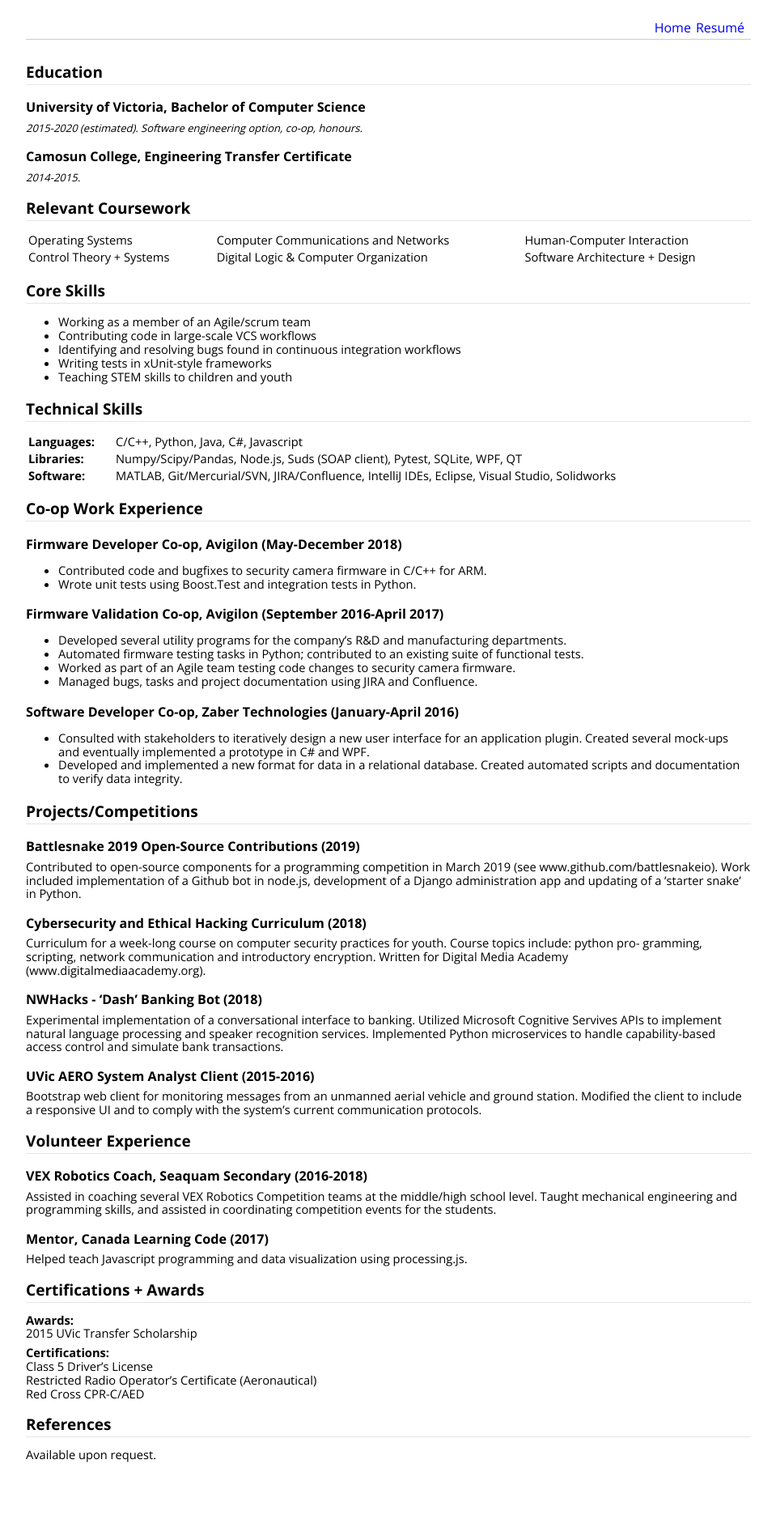
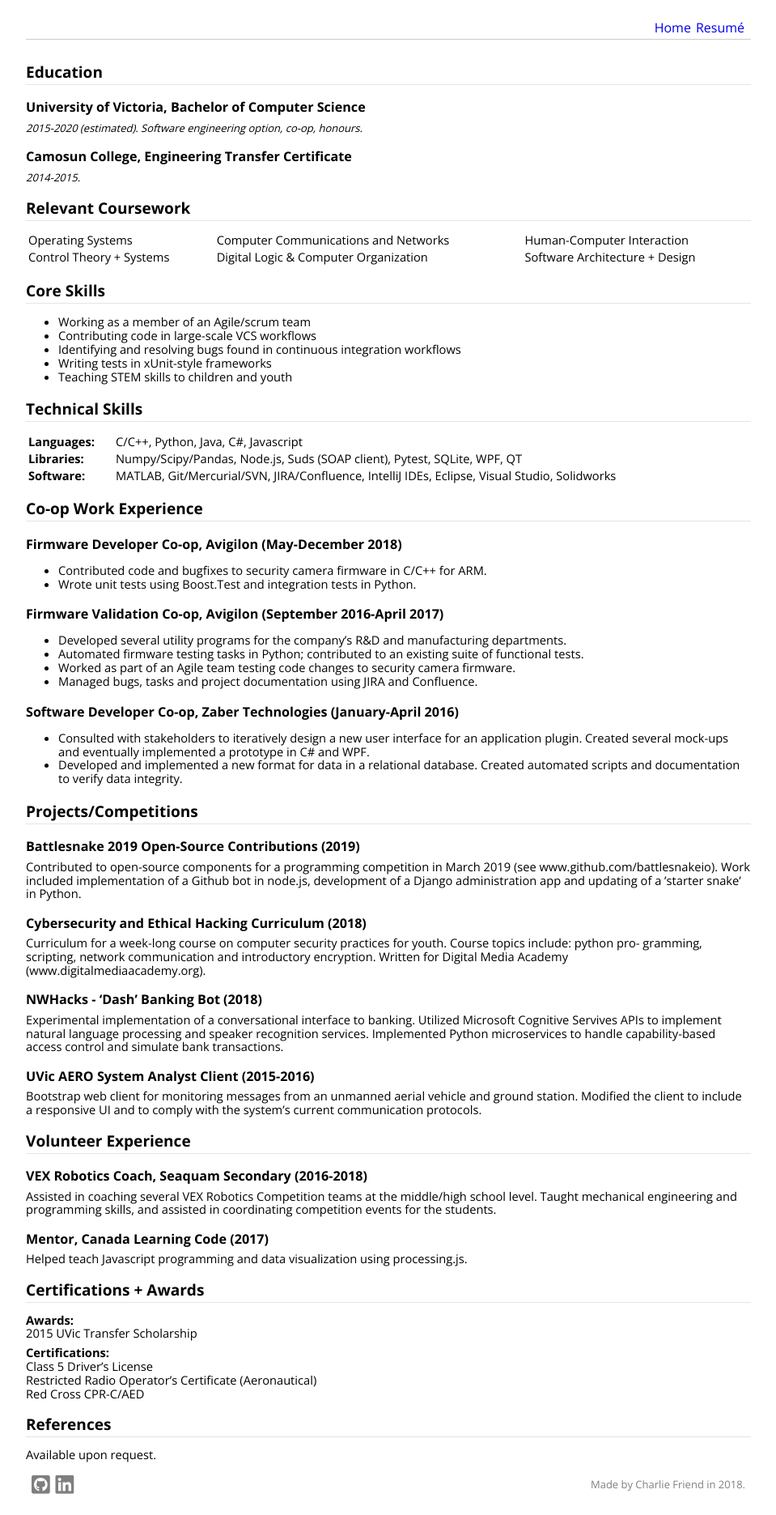
Before and after one commit to CDFriend/CDFriend.github.io, a Jekyll site: the page built from resume.md, in a window 1280 px wide. Shown: the whole page at 81% size, without its empty margins (160-1119 px from the left). Built offline with Jekyll 4.4.1, drawn with Linux system fonts in a browser that asks for light colours; nearby versions of some CDN libraries; our own code applies the rules of GitHub Pages for plain Markdown files; before the commit the page ends 1827 px from its top, so only the background shows below that.

Commit message:
Add footer

```diff
--- a/_layouts/default.html
+++ b/_layouts/default.html
@@ -3,6 +3,9 @@
 
     <head>
         <link rel="stylesheet" href="/assets/css/normalize.min.css"/>
+        <link rel="stylesheet" href="https://use.fontawesome.com/releases/v5.6.3/css/all.css"
+                                integrity="sha384-UHRtZLI+pbxtHCWp1t77Bi1L4ZtiqrqD80Kn4Z8NTSRyMA2Fd33n5dQ8lWUE00s/"
+                                crossorigin="anonymous">
         <link rel="stylesheet" href="/assets/css/style.css"/>
     </head>
 
@@ -10,7 +13,7 @@
 
         <div class="container">
             <nav class="upper-navbar">
-                <div id="upper-navbar-links">
+                <div class="navbar-links">
                     {% assign nav_items = site.data.navigation.items | reverse %}
                     {% for item in nav_items %}
                         <a href="{{ item.url }}"">{{ item.name }}</a>
@@ -19,6 +22,17 @@
             </nav>
 
             {{ content }}
+
+            <div class="footer">
+                <span class="icons">
+                    <i class="fab fa-github-square"></i>
+                    <i class="fab fa-linkedin"></i>
+                </span>
+
+                <span class="float-right">
+                    Made by Charlie Friend in 2018.
+                </span>
+            </div>
         </div>
     </body>
 
--- a/_sass/common.scss
+++ b/_sass/common.scss
@@ -29,7 +29,7 @@
     padding: 10px 5px 5px 5px;
     border-bottom: $line-medium;
 
-    #upper-navbar-links {
+    .navbar-links {
         display: flex;
         flex-direction: row-reverse;
 
--- a/_sass/main.scss
+++ b/_sass/main.scss
@@ -19,6 +19,20 @@
     }
 }
 
+div.footer {
+    padding: 7px;
+    color: rgba(0, 0, 0, 0.5);
+    font-size: small;
+
+    display: flex;
+    align-items: center;
+    justify-content: space-between;
+
+    span.icons {
+        font-size: 2.0em;
+    }
+}
+
 @media (min-width: 800px) {
     div.container { width: 70%; }
 }
```
